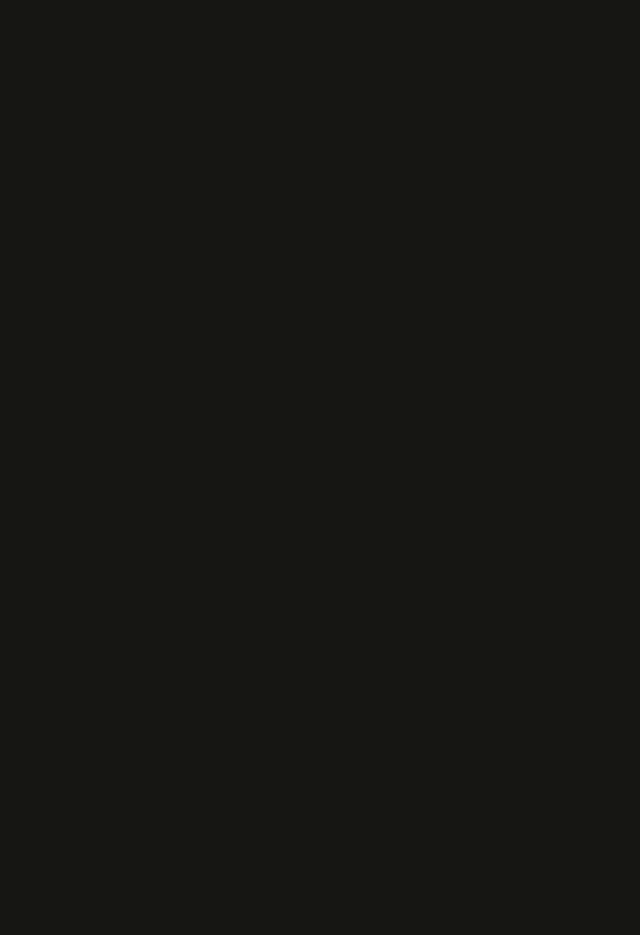
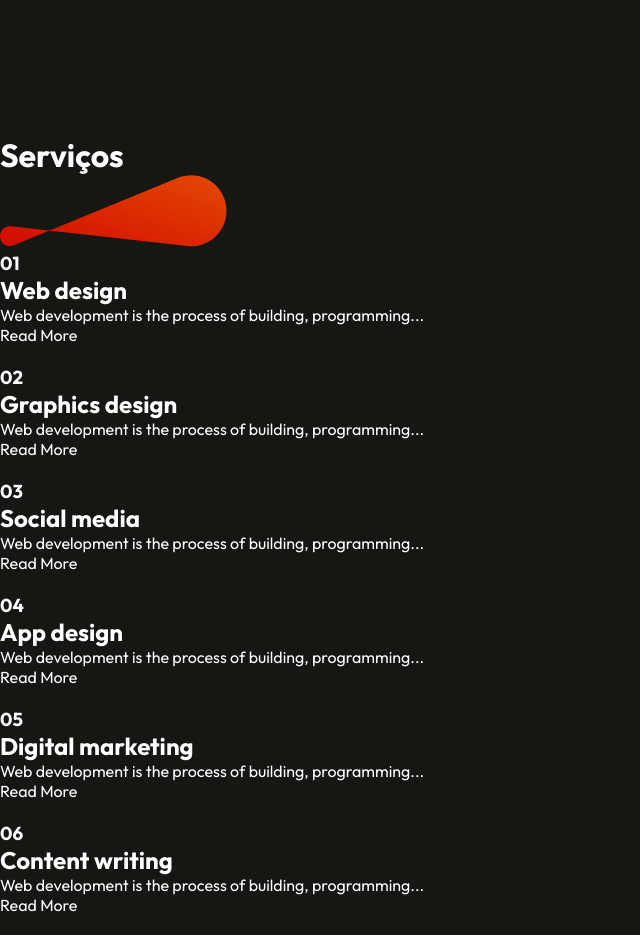
Before and after one commit to Anthony4Dev/portfolio-react, a React (Vite) app: page / in a window 1280 px wide. Shown: the part 1960-2895 px from the top of the page, without its empty margins (0-640 px from the left). Before the commit the page ends 2015 px from the top, so only its background shows below. Built offline with nearby package versions, Linux system fonts and the light colour scheme.

Commit message:
criação da aba de serviços em andamento

```diff
--- a/src/App.jsx
+++ b/src/App.jsx
@@ -2,6 +2,7 @@
 import Navbar from './Components/Navbar/Navbar'
 import Hero from './Components/Hero/Hero'
 import Sobre from './Components/Sobre/Sobre'
+import Services from './Components/Services/Services'
 const App = () => {
   return (
     <div>
@@ -9,6 +10,7 @@
     <Navbar/>
     <Hero/>
   <Sobre/>
+  <Services/>
     </div>
   )
 }
--- /dev/null
+++ b/src/Components/Services/Services.jsx
@@ -0,0 +1,30 @@
+import React from 'react'
+import '../Services/Services.css'
+import theme_pattern from '../../assets/theme_pattern.svg'
+import Services_Data from '../../assets/services_data'
+
+const Services = () => {
+    return (
+        <div className='services'>
+            <div className="services-title">
+                <h1>Serviços</h1>
+                <img src={theme_pattern} alt="" />
+            </div>
+            <div className="services-container">
+                {Services_Data.map((service,index) => {
+                    return <div key={index} className="services-format">
+                        <h3>{service.s_no}</h3>
+                        <h2>{service.s_name}</h2>
+                        <p>{service.s_desc}</p>
+                        <div className="services-readmore">
+                            <p>Read More</p>
+                            <img src="" alt="" />
+                        </div>
+                    </div>
+                })}
+            </div>
+        </div>
+    )
+}
+
+export default Services
```
Also changed, not shown: src/Components/Services/Services.css (added), src/Components/Sobre/Sobre.css (line endings or trailing spaces).
